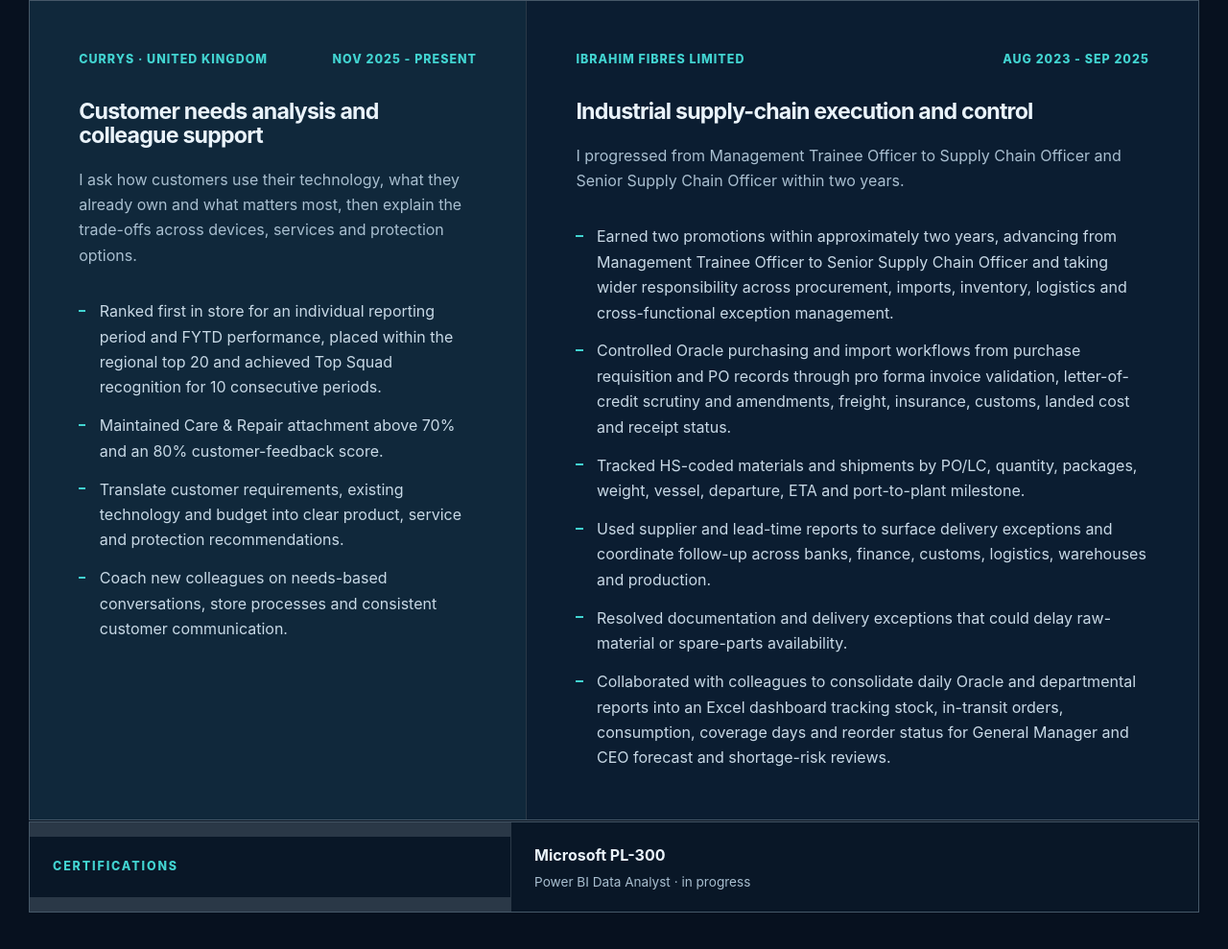
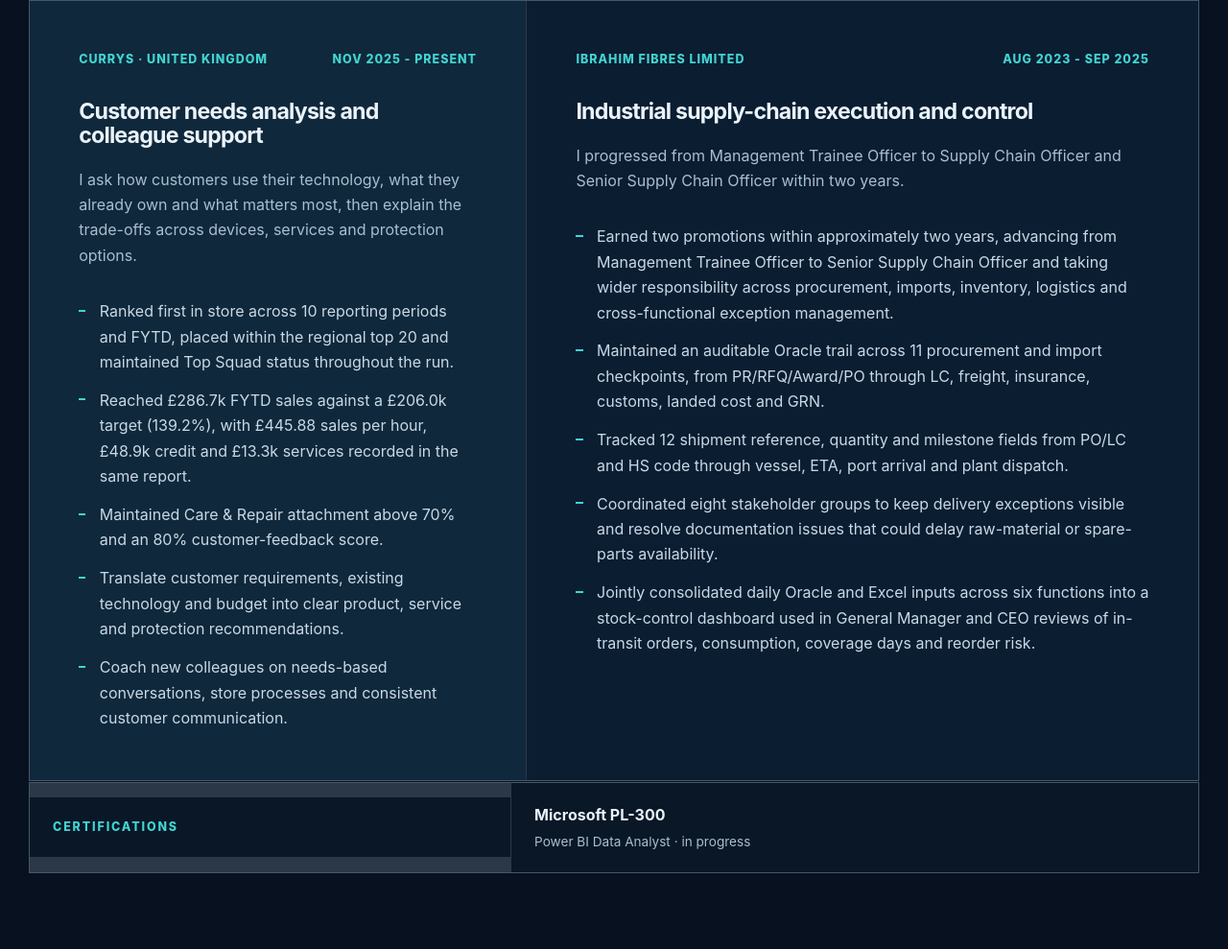
Before and after one commit to ahmeddshoaib/ahmeddshoaib, a plain HTML site: page docs/index.html in a window 1280 px wide. Shown: the part 1723-2712 px from the top of the page at 96% size. Drawn offline with Linux system fonts and the light colour scheme.

Commit message:
Add quantified commercial and operations evidence

```diff
--- a/docs/index.html
+++ b/docs/index.html
@@ -41,15 +41,15 @@
       <div class="signal-board" aria-label="Professional evidence summary">
         <div class="signal signal-wide">
           <span class="signal-number">10</span>
-          <span class="signal-label">consecutive Currys Top Squad periods</span>
+          <span class="signal-label">Currys reporting periods ranked first and in Top Squad</span>
         </div>
         <div class="signal">
           <span class="signal-number">0.6528</span>
           <span class="signal-label">LightGBM RMSSE across four ordered backtests</span>
         </div>
         <div class="signal">
-          <span class="signal-number">26.4%</span>
-          <span class="signal-label">lower RMSSE than the seasonal-naive baseline</span>
+          <span class="signal-number">139.2%</span>
+          <span class="signal-label">FYTD sales target attained: £286.7k against £206.0k</span>
         </div>
         <div class="signal signal-accent">
           <span class="signal-number">59 / 60</span>
@@ -78,7 +78,8 @@
           <h3>Customer needs analysis and colleague support</h3>
           <p>I ask how customers use their technology, what they already own and what matters most, then explain the trade-offs across devices, services and protection options.</p>
           <ul>
-            <li>Ranked first in store for an individual reporting period and FYTD performance, placed within the regional top 20 and achieved Top Squad recognition for 10 consecutive periods.</li>
+            <li>Ranked first in store across 10 reporting periods and FYTD, placed within the regional top 20 and maintained Top Squad status throughout the run.</li>
+            <li>Reached £286.7k FYTD sales against a £206.0k target (139.2%), with £445.88 sales per hour, £48.9k credit and £13.3k services recorded in the same report.</li>
             <li>Maintained Care &amp; Repair attachment above 70% and an 80% customer-feedback score.</li>
             <li>Translate customer requirements, existing technology and budget into clear product, service and protection recommendations.</li>
             <li>Coach new colleagues on needs-based conversations, store processes and consistent customer communication.</li>
@@ -94,11 +95,10 @@
           <p>I progressed from Management Trainee Officer to Supply Chain Officer and Senior Supply Chain Officer within two years.</p>
           <ul>
             <li>Earned two promotions within approximately two years, advancing from Management Trainee Officer to Senior Supply Chain Officer and taking wider responsibility across procurement, imports, inventory, logistics and cross-functional exception management.</li>
-            <li>Controlled Oracle purchasing and import workflows from purchase requisition and PO records through pro forma invoice validation, letter-of-credit scrutiny and amendments, freight, insurance, customs, landed cost and receipt status.</li>
-            <li>Tracked HS-coded materials and shipments by PO/LC, quantity, packages, weight, vessel, departure, ETA and port-to-plant milestone.</li>
-            <li>Used supplier and lead-time reports to surface delivery exceptions and coordinate follow-up across banks, finance, customs, logistics, warehouses and production.</li>
-            <li>Resolved documentation and delivery exceptions that could delay raw-material or spare-parts availability.</li>
-            <li>Collaborated with colleagues to consolidate daily Oracle and departmental reports into an Excel dashboard tracking stock, in-transit orders, consumption, coverage days and reorder status for General Manager and CEO forecast and shortage-risk reviews.</li>
+            <li>Maintained an auditable Oracle trail across 11 procurement and import checkpoints, from PR/RFQ/Award/PO through LC, freight, insurance, customs, landed cost and GRN.</li>
+            <li>Tracked 12 shipment reference, quantity and milestone fields from PO/LC and HS code through vessel, ETA, port arrival and plant dispatch.</li>
+            <li>Coordinated eight stakeholder groups to keep delivery exceptions visible and resolve documentation issues that could delay raw-material or spare-parts availability.</li>
+            <li>Jointly consolidated daily Oracle and Excel inputs across six functions into a stock-control dashboard used in General Manager and CEO reviews of in-transit orders, consumption, coverage days and reorder risk.</li>
           </ul>
         </article>
       </div>
```
Also changed, not shown: 2 other files.
